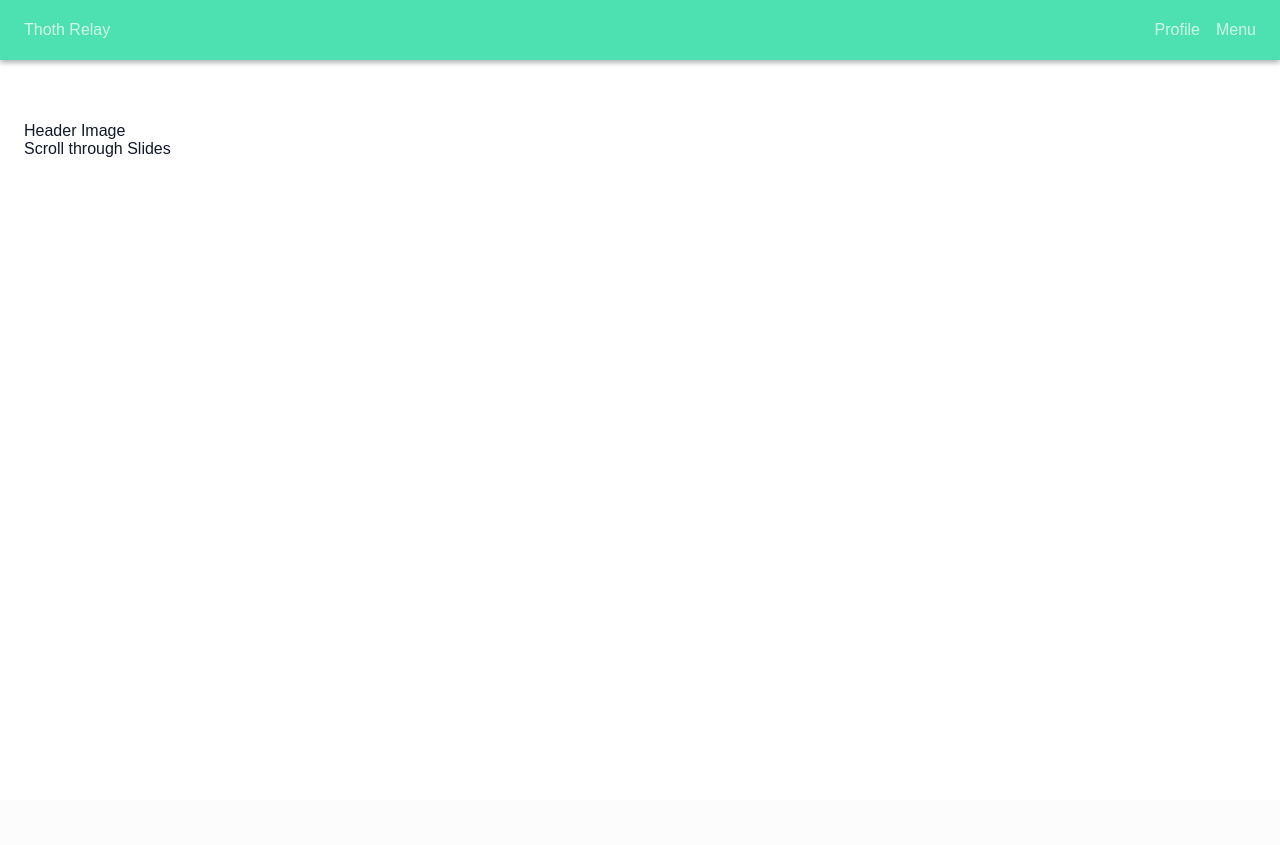
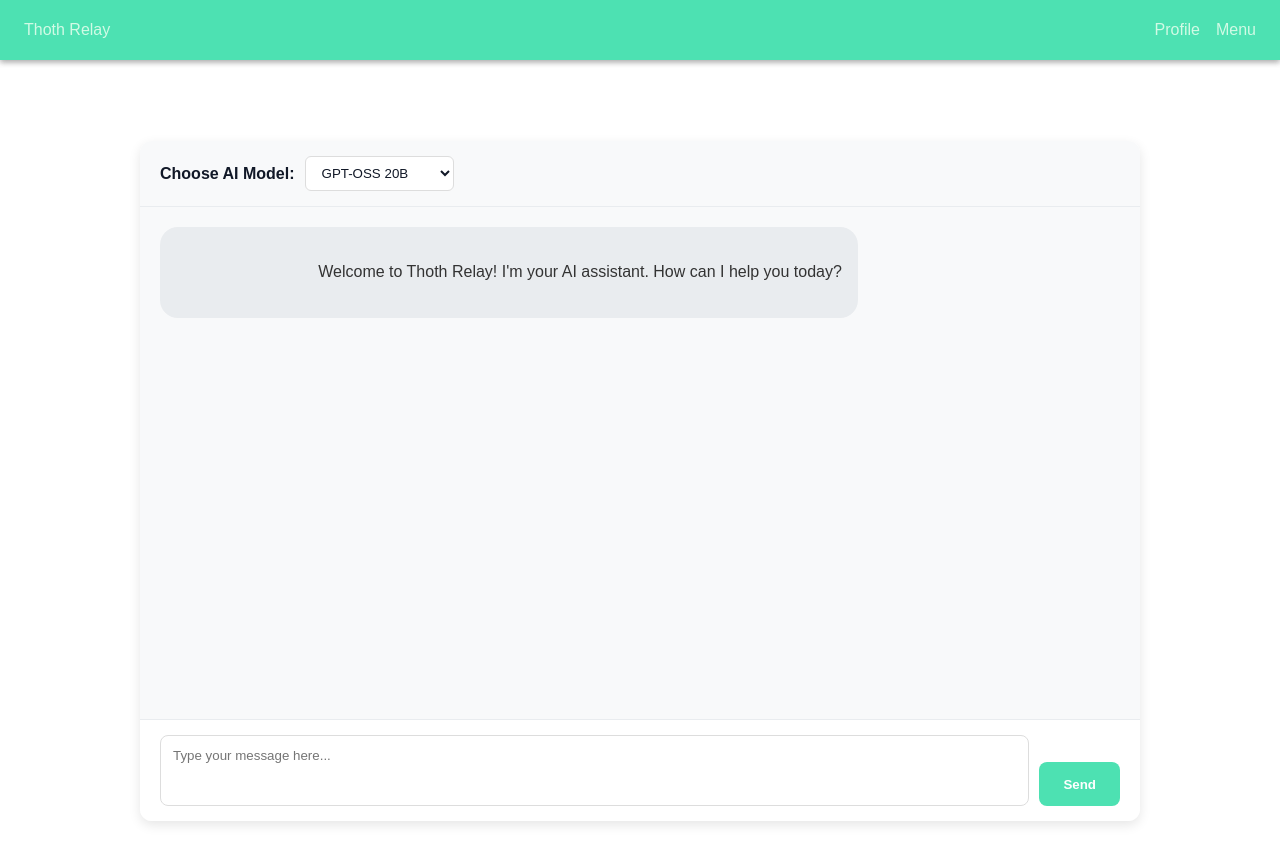
Before and after one commit to MrHDMai/ThothRelay, a Flask app: page / in a window 1280 px wide. Before the commit the page ends 157 px from the top, so only its background shows below. Run offline with Flask 3, Linux system fonts and the light colour scheme.

Commit message:
AI Integraion

```diff
--- a/run.py
+++ b/run.py
@@ -1,10 +1,55 @@
-from flask import Flask, render_template
+from flask import Flask, render_template, request, jsonify
+import requests
+import json
 
 app = Flask(__name__)
 
-@app.route("/")
+# Ollama API configuration
+OLLAMA_HOST = "http://localhost:11434"
+AVAILABLE_MODELS = ["gpt-oss:20b", "deepseek-r1:8b", "llama3:8b"]  # Updated model list
+
+@app.route('/')
 def index():
-    return render_template("index.html")
+    return render_template('index.html', models=AVAILABLE_MODELS)
 
-if __name__ == "__main__":
-    app.run(debug=True)
+@app.route('/api/chat', methods=['POST'])
+def chat():
+    try:
+        data = request.json
+        model = data.get('model', 'gpt-oss:20b')  # Changed default model
+        prompt = data.get('prompt', '')
+
+        # Prepare the request to Ollama
+        ollama_request = {
+            "model": model,
+            "prompt": prompt,
+            "stream": False
+        }
+
+        # Send request to Ollama
+        response = requests.post(
+            f"{OLLAMA_HOST}/api/generate",
+            json=ollama_request,
+            headers={'Content-Type': 'application/json'}
+        )
+
+        if response.status_code == 200:
+            result = response.json()
+            return jsonify({
+                "success": True,
+                "response": result.get('response', 'No response generated')
+            })
+        else:
+            return jsonify({
+                "success": False,
+                "error": f"Ollama API error: {response.status_code}"
+            })
+
+    except Exception as e:
+        return jsonify({
+            "success": False,
+            "error": f"Server error: {str(e)}"
+        })
+
+if __name__ == '__main__':
+    app.run(debug=True, port=5000)
--- a/static/style.css
+++ b/static/style.css
@@ -50,3 +50,132 @@ body {
     display: flex;
     gap: 1rem; /* space between Profile and Menu */
 }
+
+/* Header styling */
+.header {
+    text-align: center;
+    font-size: 2rem;
+    font-weight: bold;
+    color: #4de1b2;
+    margin-bottom: 1rem;
+}
+
+/* Chat Interface Styles */
+.chat-container {
+    max-width: 1000px;
+    margin: 0 auto;
+    background: white;
+    border-radius: 12px;
+    box-shadow: 0 4px 12px rgba(0, 0, 0, 0.1);
+    overflow: hidden;
+    display: flex;
+    flex-direction: column;
+    height: calc(100vh - 120px);
+}
+
+.model-selector {
+    padding: 15px 20px;
+    background-color: #f8f9fa;
+    border-bottom: 1px solid #e9ecef;
+    display: flex;
+    align-items: center;
+    gap: 10px;
+}
+
+.model-selector label {
+    font-weight: bold;
+    color: #111827;
+}
+
+.model-selector select {
+    padding: 8px 12px;
+    border: 1px solid #ddd;
+    border-radius: 6px;
+    background-color: white;
+    color: #111827;
+}
+
+.chat-box {
+    flex: 1;
+    overflow-y: auto;
+    padding: 20px;
+    background-color: #f8f9fa;
+    display: flex;
+    flex-direction: column;
+    gap: 15px;
+}
+
+.message {
+    max-width: 80%;
+    padding: 12px 16px;
+    border-radius: 18px;
+    line-height: 1.4;
+}
+
+.user-message {
+    align-self: flex-end;
+    background-color: #4de1b2;
+    color: white;
+}
+
+.ai-message {
+    align-self: flex-start;
+    background-color: #e9ecef;
+    color: #333;
+}
+
+.message-content {
+    white-space: pre-wrap;
+}
+
+.input-area {
+    padding: 15px 20px;
+    background-color: white;
+    border-top: 1px solid #e9ecef;
+    display: flex;
+    gap: 10px;
+}
+
+#user-input {
+    flex: 1;
+    padding: 12px;
+    border: 1px solid #ddd;
+    border-radius: 8px;
+    resize: none;
+    font-family: inherit;
+    min-height: 60px;
+}
+
+#send-button {
+    padding: 12px 24px;
+    background-color: #4de1b2;
+    color: white;
+    border: none;
+    border-radius: 8px;
+    cursor: pointer;
+    font-weight: bold;
+    transition: background-color 0.2s;
+    align-self: flex-end;
+    height: 44px;
+}
+
+#send-button:hover {
+    background-color: #3bcba5;
+}
+
+.welcome-message {
+    text-align: center;
+    padding: 20px;
+    color: #6b7280;
+}
+
+/* Responsive design */
+@media (max-width: 768px) {
+    .message {
+        max-width: 90%;
+    }
+
+    .input-area {
+        flex-direction: column;
+    }
+}
--- a/templates/index.html
+++ b/templates/index.html
@@ -3,12 +3,12 @@
 <head>
     <meta charset="UTF-8">
     <meta name="viewport" content="width=device-width, initial-scale=1.0">
-    <title>Welcome to Thoth Relay</title>
+    <title>Thoth Relay - AI Chat</title>
     <link rel="stylesheet" href="{{ url_for('static', filename='style.css') }}">
 </head>
 <body>
-    <div class="containter">
-        <div class="header">Thoth Relay</b></div>
+    <div class="container">
+        <div class="header">Thoth Relay</div>
         <div>
             <nav class="navbar">
                 <div class="navbar">
@@ -20,10 +20,100 @@
                 </div>
             </nav>
             <main class="content">
-                <div>Header Image</div>
-                <div>Scroll through Slides</div>
+                <div class="chat-container">
+                    <div class="model-selector">
+                        <label for="model-select">Choose AI Model:</label>
+                        <select id="model-select">
+                            <option value="gpt-oss:20b">GPT-OSS 20B</option>
+                            <option value="deepseek-r1:8b">DeepSeek R1 8B</option>
+                            <option value="llama3:8b">Llama 3 8B</option>
+                        </select>
+                    </div>
+
+                    <div class="chat-box" id="chat-box">
+                        <div class="message ai-message">
+                            <div class="message-content">
+                                Welcome to Thoth Relay! I'm your AI assistant. How can I help you today?
+                            </div>
+                        </div>
+                    </div>
+
+                    <div class="input-area">
+                        <textarea id="user-input" placeholder="Type your message here..." rows="3"></textarea>
+                        <button id="send-button">Send</button>
+                    </div>
+                </div>
             </main>
         </div>
     </div>
+
+    <script>
+        document.addEventListener('DOMContentLoaded', function() {
+            const chatBox = document.getElementById('chat-box');
+            const userInput = document.getElementById('user-input');
+            const sendButton = document.getElementById('send-button');
+            const modelSelect = document.getElementById('model-select');
+
+            function addMessage(content, isUser = false) {
+                const messageDiv = document.createElement('div');
+                messageDiv.className = isUser ? 'message user-message' : 'message ai-message';
+
+                const contentDiv = document.createElement('div');
+                contentDiv.className = 'message-content';
+                contentDiv.textContent = content;
+
+                messageDiv.appendChild(contentDiv);
+                chatBox.appendChild(messageDiv);
+
+                // Scroll to bottom
+                chatBox.scrollTop = chatBox.scrollHeight;
+            }
+
+            function sendMessage() {
+                const message = userInput.value.trim();
+                if (!message) return;
+
+                // Add user message to chat
+                addMessage(message, true);
+                userInput.value = '';
+
+                // Get selected model
+                const model = modelSelect.value;
+
+                // Send to server
+                fetch('/api/chat', {
+                    method: 'POST',
+                    headers: {
+                        'Content-Type': 'application/json',
+                    },
+                    body: JSON.stringify({
+                        model: model,
+                        prompt: message
+                    })
+                })
+                .then(response => response.json())
+                .then(data => {
+                    if (data.success) {
+                        addMessage(data.response);
+                    } else {
+                        addMessage('Error: ' + data.error);
+                    }
+                })
+                .catch(error => {
+                    addMessage('Error: Could not connect to server');
+                    console.error('Error:', error);
+                });
+            }
+
+            sendButton.addEventListener('click', sendMessage);
+
+            userInput.addEventListener('keypress', function(e) {
+                if (e.key === 'Enter' && !e.shiftKey) {
+                    e.preventDefault();
+                    sendMessage();
+                }
+            });
+        });
+    </script>
 </body>
 </html>
```
